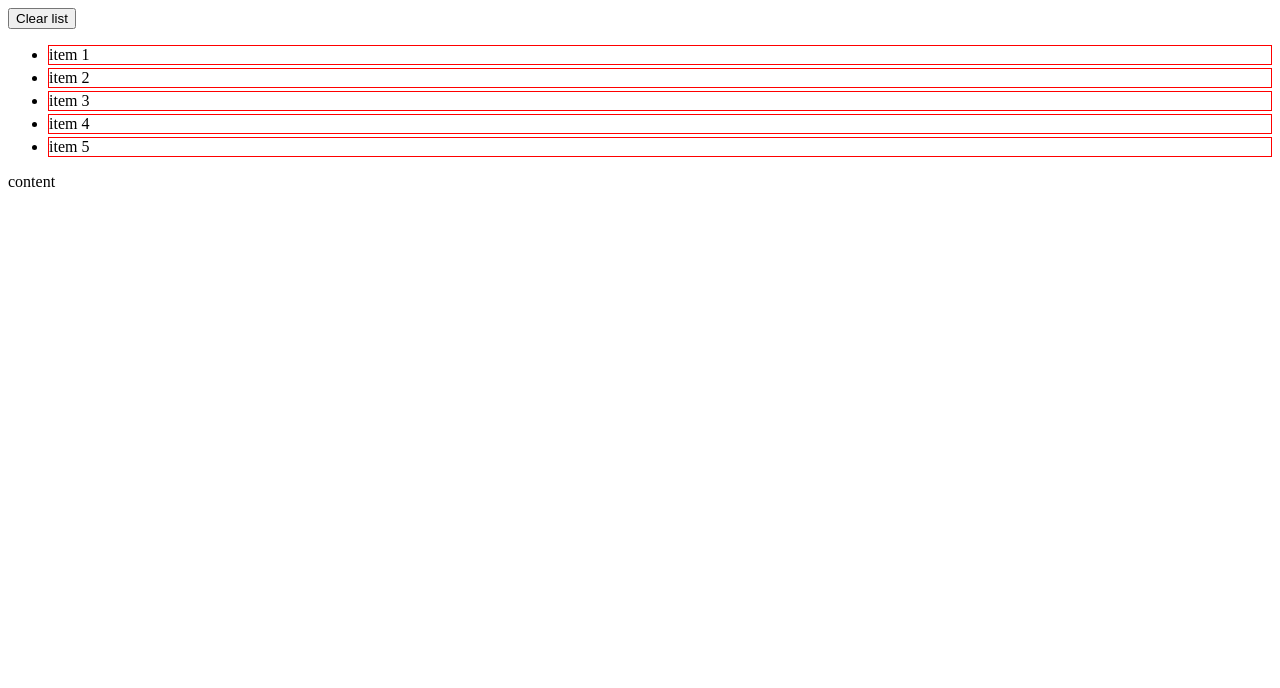
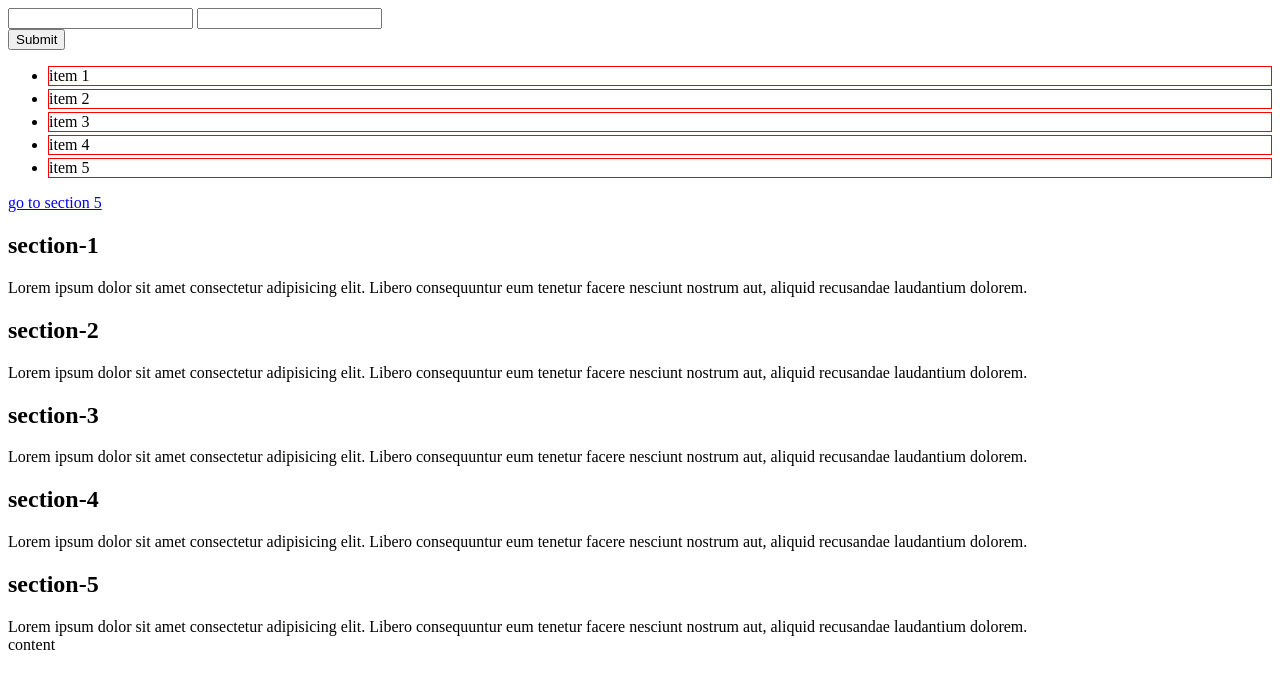
Before and after one commit to adel-nodehi/JS-5-2, a plain HTML site: page index.html in a window 1280 px wide. Drawn offline with Linux system fonts and the light colour scheme.

Commit message:
final code

```diff
--- a/index.html
+++ b/index.html
@@ -9,6 +9,13 @@
     <title>JS-5-2</title>
   </head>
   <body>
+    <form>
+      <input class="user-name" type="text" />
+      <input class="user-age" type="number" />
+      <br />
+      <button type="submit">Submit</button>
+    </form>
+
     <ul class="list">
       <li class="list-item">item 1</li>
       <li class="list-item">item 2</li>
@@ -17,6 +24,43 @@
       <li class="list-item">item 5</li>
     </ul>
 
+    <a class="section-5-link" href="#">go to section 5</a>
+
+    <h2>section-1</h2>
+    <section class="section-1">
+      Lorem ipsum dolor sit amet consectetur adipisicing elit. Libero
+      consequuntur eum tenetur facere nesciunt nostrum aut, aliquid recusandae
+      laudantium dolorem.
+    </section>
+
+    <h2>section-2</h2>
+    <section class="section-2">
+      Lorem ipsum dolor sit amet consectetur adipisicing elit. Libero
+      consequuntur eum tenetur facere nesciunt nostrum aut, aliquid recusandae
+      laudantium dolorem.
+    </section>
+
+    <h2>section-3</h2>
+    <section class="section-3">
+      Lorem ipsum dolor sit amet consectetur adipisicing elit. Libero
+      consequuntur eum tenetur facere nesciunt nostrum aut, aliquid recusandae
+      laudantium dolorem.
+    </section>
+
+    <h2>section-4</h2>
+    <section class="section-4">
+      Lorem ipsum dolor sit amet consectetur adipisicing elit. Libero
+      consequuntur eum tenetur facere nesciunt nostrum aut, aliquid recusandae
+      laudantium dolorem.
+    </section>
+
+    <h2>section-5</h2>
+    <section class="section-5">
+      Lorem ipsum dolor sit amet consectetur adipisicing elit. Libero
+      consequuntur eum tenetur facere nesciunt nostrum aut, aliquid recusandae
+      laudantium dolorem.
+    </section>
+
     <div class="content">content</div>
 
     <script src="js/script.js"></script>
--- a/js/script.js
+++ b/js/script.js
@@ -1,9 +1,83 @@
 "use strict";
 
-const list = document.querySelector(".list");
-const listItem = document.querySelectorAll(".list-item");
+const link = document.querySelector(".section-5-link");
+const section5 = document.querySelector(".section-5");
+
+link.addEventListener("click", function (e) {
+  e.preventDefault();
+
+  console.log("link clicked");
+
+  section5.scrollIntoView({
+    behavior: "smooth",
+  });
+});
+
+/*
+document.body.addEventListener("keydown", function (e) {
+  console.log(e.key);
+
+  if (e.key === "Enter") {
+    document.body.style.backgroundColor = "gray";
+  } else {
+    console.log("nooo");
+  }
+});
+
+// const body = document.body;
+
+// document.querySelector(".user-name").addEventListener("keydown", function (e) {
+//   console.log(e.key);
+
+//   if (e.key === " ") {
+//     body.style.backgroundColor = "gray";
+//   } else {
+//     body.style.backgroundColor = "white";
+//   }
+// });
+*/
+
+/*
+const form = document.querySelector("form");
+const nameInput = document.querySelector(".user-name");
+const ageInput = document.querySelector(".user-age");
+
+let users = [];
+
+// 1. add an eventListener with "submit" type
+form.addEventListener("submit", function (event) {
+  event.preventDefault();
+
+  // 2. create object
+  const newUser = {
+    name: nameInput.value,
+    age: Number.parseInt(ageInput.value),
+  };
+
+  // 3. push object into users Array
+  users.push(newUser);
+
+  // 4. clear inputs
+  nameInput.value = ageInput.value = "";
+
+  // 5. log users Array
+  console.log(users);
+});
+*/
+
+/*
 const result = document.querySelector(".content");
+const showClicked = function () {
+  console.log("clicked on the list");
 
+  // remove eventListener
+  result.removeEventListener("click", showClicked);
+};
+
+result.addEventListener("click", showClicked);
+*/
+
+/*
 // PART 1
 // 1. add eventListener to all items
 listItem.forEach((item) => {
@@ -30,3 +104,4 @@ buttonEl.addEventListener("click", function () {
 
 // 4. insert button into html
 document.body.prepend(buttonEl);
+*/
```
